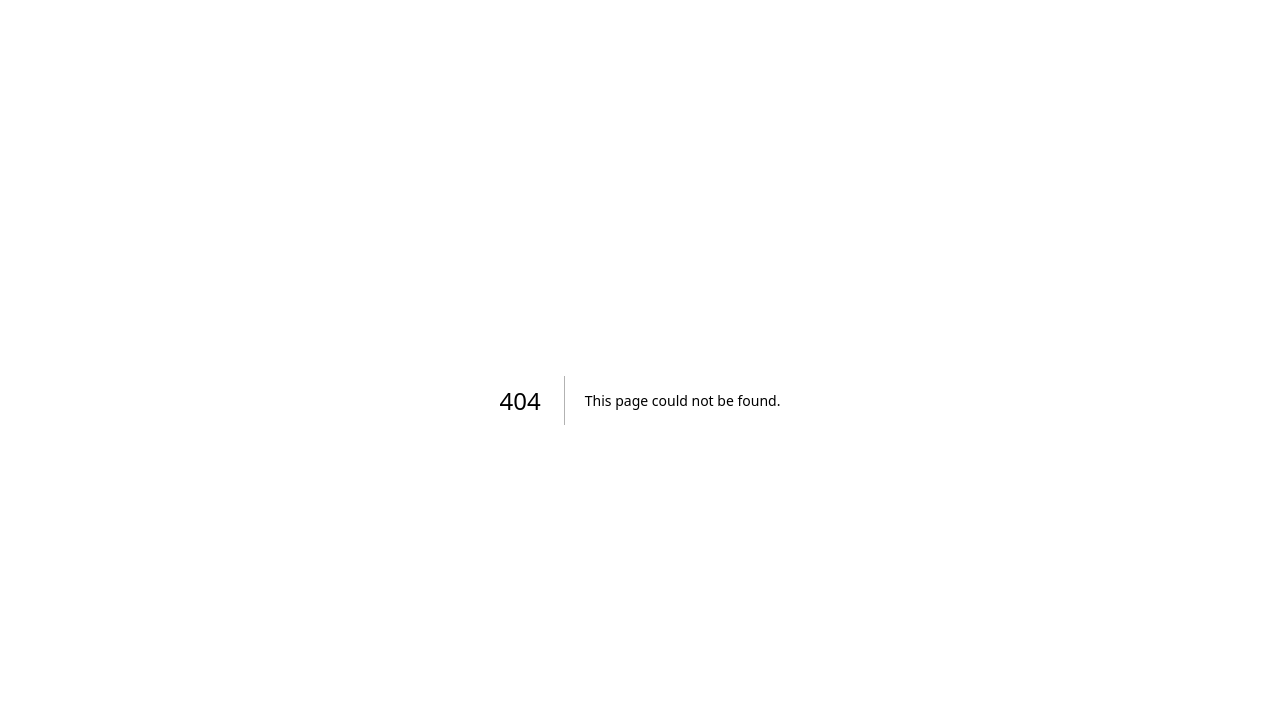
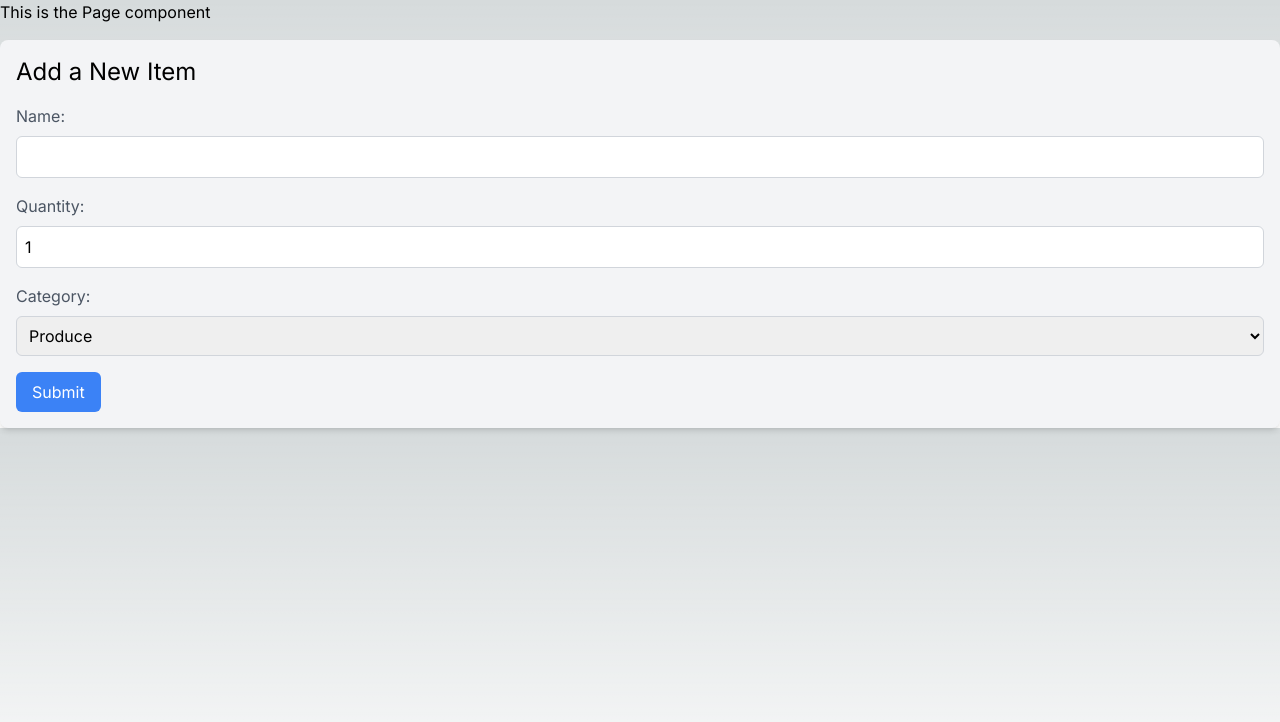
Before and after one commit to Leslie-Evangelista/cprg306-assignments, a Next.js app: page /week4 in a window 1280 px wide. Before the commit this address had no page. Shown: the top 722 px of the page. Built offline with nearby package versions, Linux system fonts and the light colour scheme.

Commit message:
editing website for week4

```diff
--- a/app/page.js
+++ b/app/page.js
@@ -14,6 +14,9 @@ export default function PageJS(){
       <div>
       <Link href ="/week3">Week-3</Link>
       </div>
+      <div>
+      <Link href ="/week4">Week-4</Link>
+      </div>
       </nav>
     </>
   );
--- /dev/null
+++ b/app/week4/new-item.js
@@ -0,0 +1,100 @@
+import React, { useState } from 'react';
+
+function NewItem() {
+    // Initialize the 'name' state variable and setter function
+    const [name, setName] = useState('');
+
+    // Initialize the 'quantity' state variable and setter function with an initial value of 1
+    const [quantity, setQuantity] = useState(1);
+
+    // Initialize the 'category' state variable and setter function with an initial value of "produce"
+    const [category, setCategory] = useState('produce');
+
+      // Define the handleSubmit function
+  const handleSubmit = (e) => {
+    e.preventDefault(); // Prevent the default form submission behavior
+
+    // Create an item object with the current values of name, quantity, and category
+    const item = {
+      name,
+      quantity,
+      category
+    };
+
+    // Log the item object to the console
+    console.log(item);
+
+    // Display an alert with the current state of name, quantity, and category
+    alert(`Name: ${name}, Quantity: ${quantity}, Category: ${category}`);
+
+    // Reset the state variables to their initial values
+    setName('');
+    setQuantity(1);
+    setCategory('produce');
+  };
+
+  return (
+    <div className="container mx-auto mt-4 p-4 bg-gray-100 rounded-lg shadow-md">
+      <h2 className="text-2xl mb-4">Add a New Item</h2>
+      <form onSubmit={handleSubmit}>
+        {/* Name Field */}
+        <div className="mb-4">
+          <label htmlFor="name" className="block text-gray-600 mb-2">Name:</label>
+          <input
+            id="name"
+            type="text"
+            value={name}
+            onChange={(e) => setName(e.target.value)}
+            required
+            className="border border-gray-300 rounded-md p-2 w-full focus:outline-none focus:ring focus:border-blue-500"
+          />
+        </div>
+
+        {/* Quantity Field */}
+        <div className="mb-4">
+          <label htmlFor="quantity" className="block text-gray-600 mb-2">Quantity:</label>
+          <input
+            id="quantity"
+            type="number"
+            value={quantity}
+            onChange={(e) => setQuantity(parseInt(e.target.value))}
+            min="1"
+            max="99"
+            required
+            className="border border-gray-300 rounded-md p-2 w-full focus:outline-none focus:ring focus:border-blue-500"
+          />
+        </div>
+
+        {/* Category Field */}
+        <div className="mb-4">
+          <label htmlFor="category" className="block text-gray-600 mb-2">Category:</label>
+          <select
+            id="category"
+            value={category}
+            onChange={(e) => setCategory(e.target.value)}
+            className="border border-gray-300 rounded-md p-2 w-full focus:outline-none focus:ring focus:border-blue-500"
+          >
+            <option value="produce">Produce</option>
+            <option value="dairy">Dairy</option>
+            <option value="bakery">Bakery</option>
+            <option value="meat">Meat</option>
+            <option value="frozen">Frozen Foods</option>
+            <option value="canned">Canned Goods</option>
+            <option value="dry">Dry Goods</option>
+            <option value="beverages">Beverages</option>
+            <option value="snacks">Snacks</option>
+            <option value="household">Household</option>
+            <option value="other">Other</option>
+          </select>
+        </div>
+
+        {/* Submit Button */}
+        <div>
+          <button type="submit" className="bg-blue-500 text-white py-2 px-4 rounded-md hover:bg-blue-600 focus:outline-none focus:ring focus:border-blue-300">Submit</button>
+        </div>
+      </form>
+    </div>
+  );
+}
+
+export default NewItem;
--- /dev/null
+++ b/app/week4/page.js
@@ -0,0 +1,16 @@
+/** @jsxRuntime classic */
+/** @jsx jsx */
+import { jsx, useClient } from 'theme-ui';
+import React from 'react';
+import NewItem from './new-item';
+
+function Page() {
+  return (
+    <div>
+      <h1>This is the Page component</h1>
+      <NewItem />
+    </div>
+  );
+}
+
+export default Page;
```
